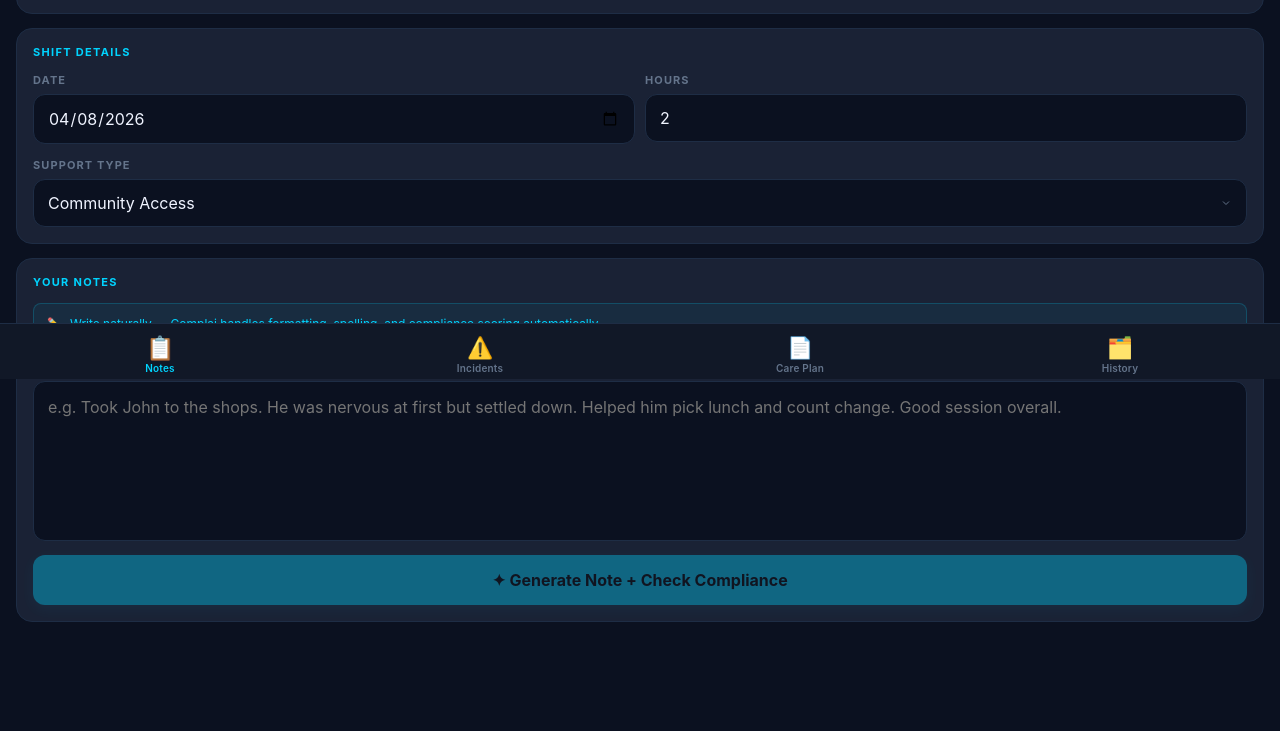
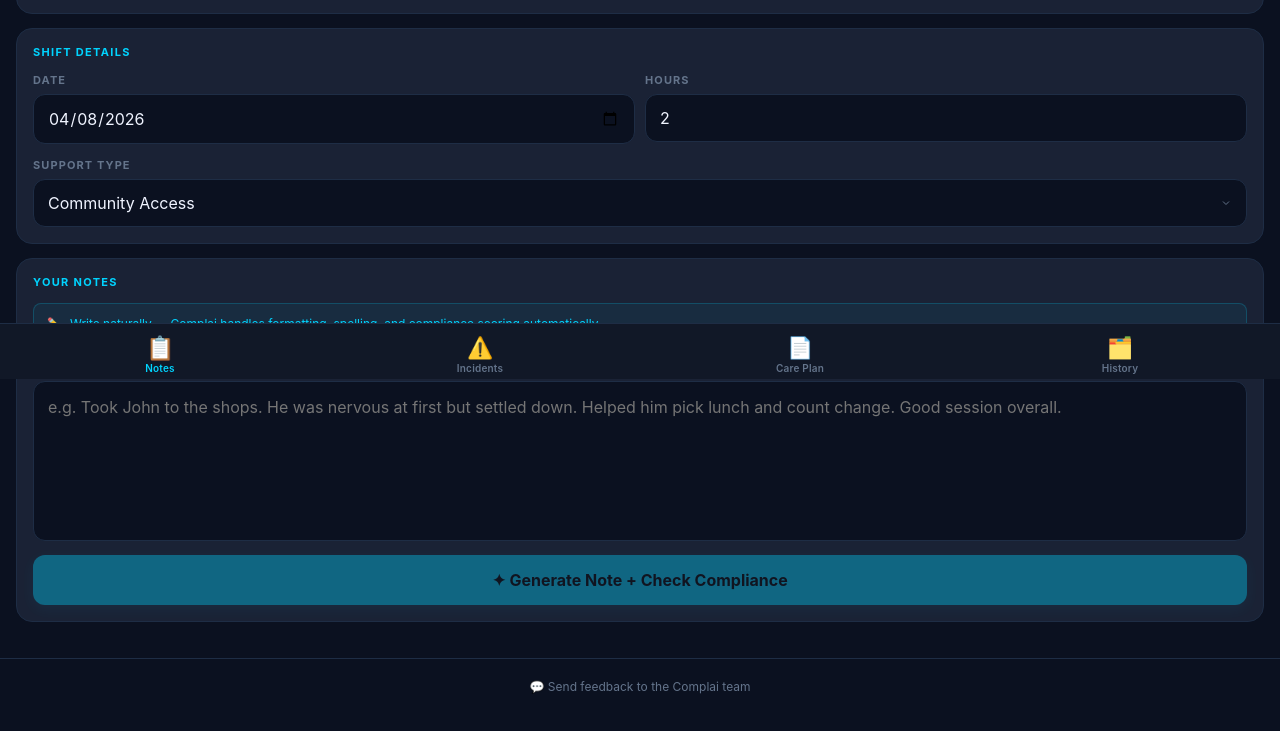
Before and after one commit to sudeepvd2/ComplAI, a plain HTML site: page index.html in a window 1280 px wide. Shown: the part 421-1152 px from the top of the page. Drawn offline with nearby package versions, Linux system fonts and the light colour scheme.

Commit message:
Update index.html

```diff
--- a/index.html
+++ b/index.html
@@ -998,5 +998,10 @@ function App(){
 
 ReactDOM.createRoot(document.getElementById("root")).render(h(App));
 </script>
+<div style="text-align:center;padding:16px 16px 24px;border-top:1px solid #1E2D45;margin-top:8px;">
+  <a href="mailto:sudeepvd@gmail.com?subject=Complai Feedback" style="font-size:12px;color:#64748B;text-decoration:none;font-family:-apple-system,BlinkMacSystemFont,'SF Pro Text','Segoe UI',system-ui,sans-serif;">
+    💬 Send feedback to the Complai team
+  </a>
+</div>
 </body>
 </html>
```
